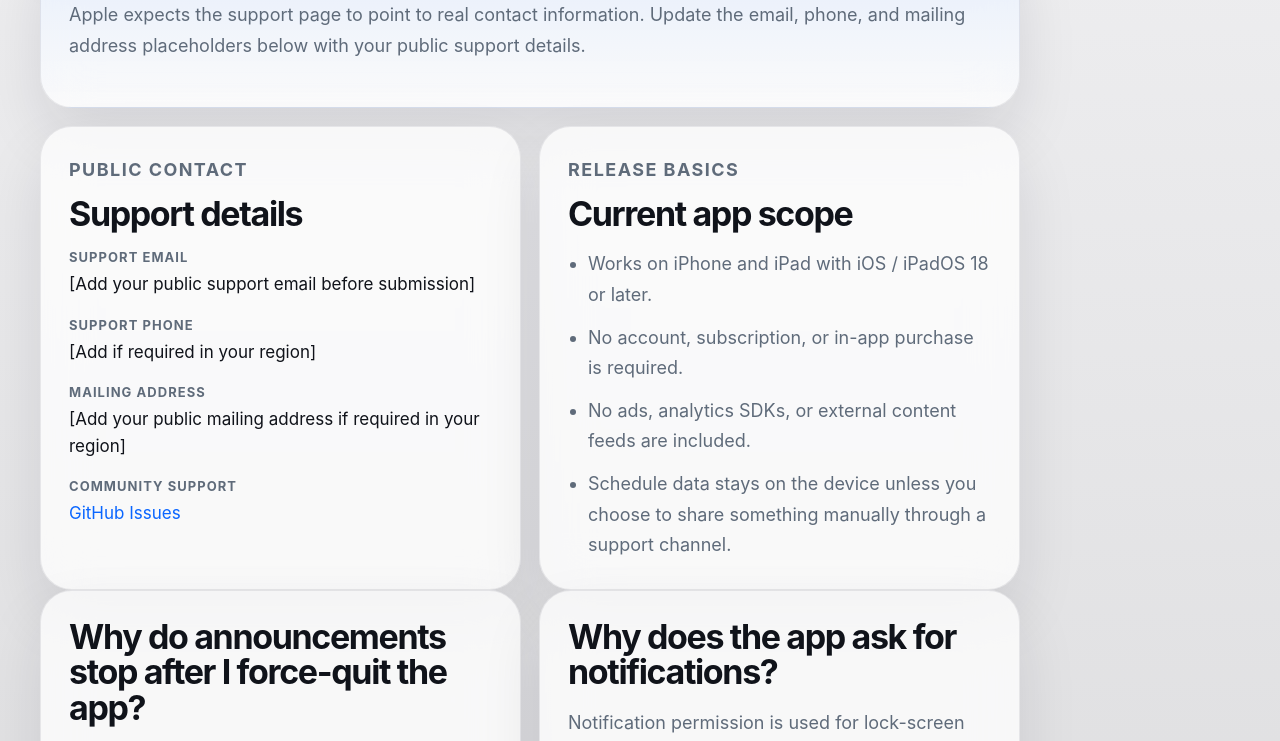
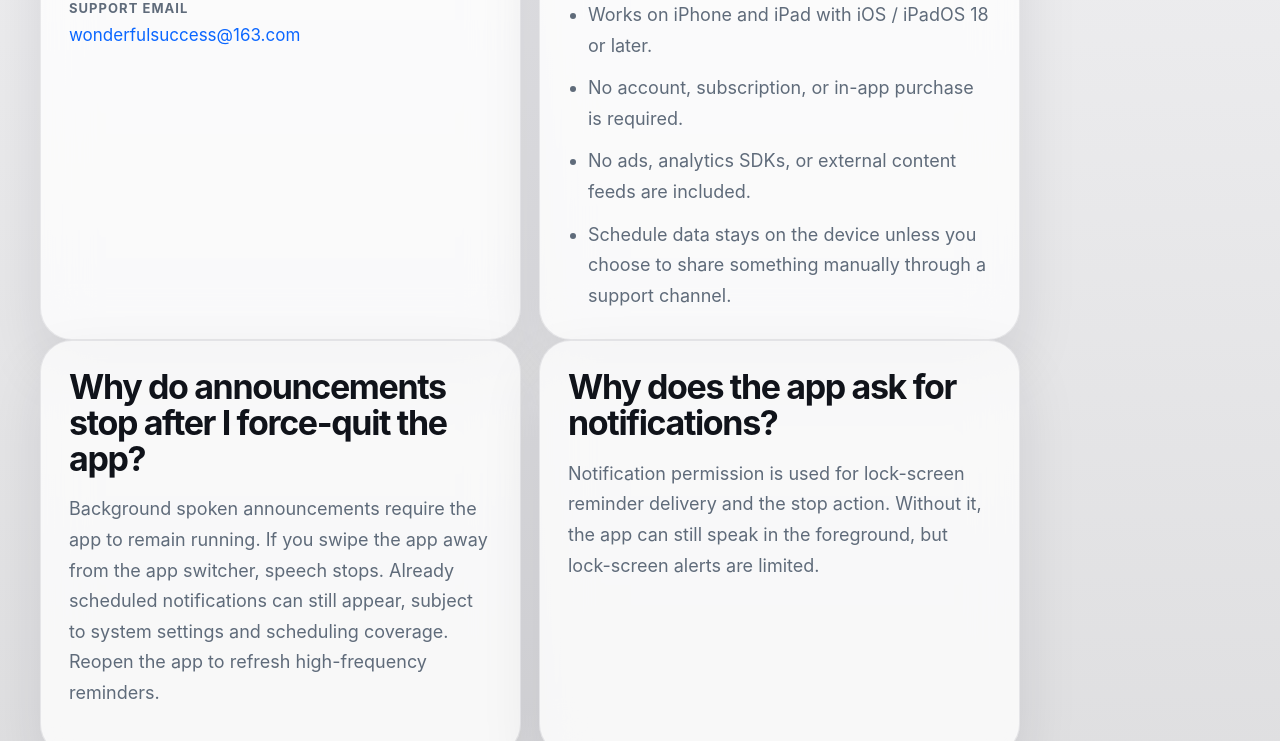
Before and after one commit to wonderfulsuccess/TimeBroadcast-site, a plain HTML site: page support.html in a window 1280 px wide. Shown: the part 550-1291 px from the top of the page. Drawn offline with Linux system fonts and the light colour scheme.

Commit message:
Complete public support contact and clarify reminder coverage

```diff
--- a/support.html
+++ b/support.html
@@ -30,18 +30,10 @@
         <p class="kicker">Support</p>
         <h1>Help, contact details, and common answers.</h1>
         <p class="page-lead">
-          Use this page as the public support destination for App Store Connect. Replace the bracketed
-          placeholders below with your own public contact details before submission.
+          Get help with schedules, spoken reminders and optional support purchases.
         </p>
       </section>
 
-      <section class="notice-card">
-        <p class="notice-title">Before App Store submission</p>
-        <p class="notice-copy">
-          Apple expects the support page to point to real contact information. Update the email,
-          phone, and mailing address placeholders below with your public support details.
-        </p>
-      </section>
 
       <section class="info-grid">
         <article class="card">
@@ -50,19 +42,7 @@
           <dl class="contact-list">
             <div>
               <dt>Support email</dt>
-              <dd class="placeholder">[Add your public support email before submission]</dd>
-            </div>
-            <div>
-              <dt>Support phone</dt>
-              <dd class="placeholder">[Add if required in your region]</dd>
-            </div>
-            <div>
-              <dt>Mailing address</dt>
-              <dd class="placeholder">[Add your public mailing address if required in your region]</dd>
-            </div>
-            <div>
-              <dt>Community support</dt>
-              <dd><a href="https://github.com/wonderfulsuccess/TimeBroadcast/issues">GitHub Issues</a></dd>
+              <dd><a href="mailto:wonderfulsuccess@163.com">wonderfulsuccess@163.com</a></dd>
             </div>
           </dl>
         </article>
@@ -84,7 +64,8 @@
           <h2>Why do announcements stop after I force-quit the app?</h2>
           <p>
             Background spoken announcements require the app to remain running. If you swipe the app
-            away from the app switcher, background speech stops and only the local notification remains.
+            away from the app switcher, speech stops. Already scheduled notifications can still appear,
+            subject to system settings and scheduling coverage. Reopen the app to refresh high-frequency reminders.
           </p>
         </article>
 
```
Also changed, not shown: privacy.html (+1 -2 lines).
